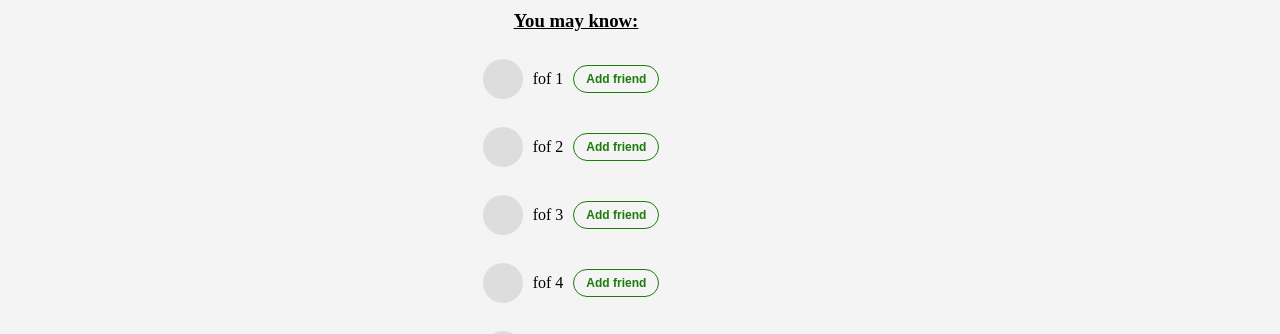
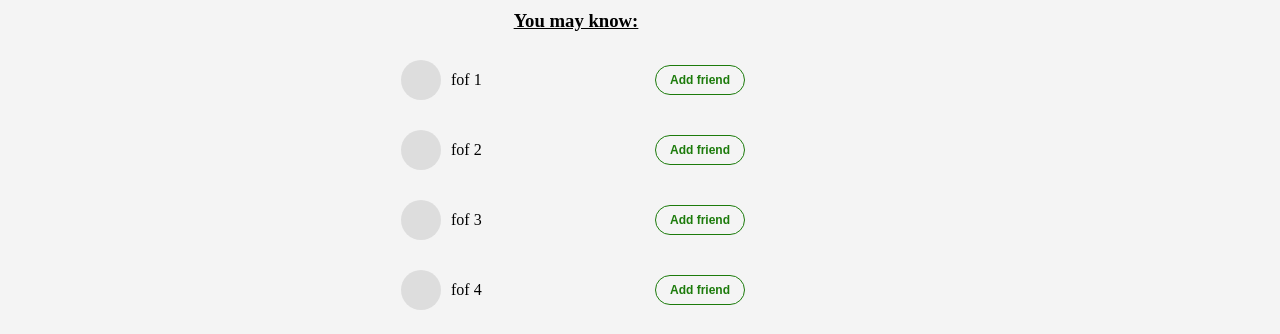
Before and after one commit to s-brown01/Doin, an Angular app in the folder doin-frontend/: page /friends in a window 1280 px wide. Shown: the part 449-783 px from the top of the page. Built offline with nearby package versions, Linux system fonts and the light colour scheme; sample sign-in values are in the browser's storage.

Commit message:
Changing styles of the may-know-list

```diff
--- a/doin-frontend/src/app/friends/friends.component.css
+++ b/doin-frontend/src/app/friends/friends.component.css
@@ -1,3 +1,7 @@
+.content-wrapper {
+  align-items: center;
+}
+
 .friends-wrapper {
   height: 100vh; /* Full viewport height */
   display: flex;
@@ -86,8 +90,8 @@ ul > * {
 
 .may-know-list{
   height: 100%;
+  width: 55%;
   overflow-y: auto;
-
 }
 
 h3 {
--- a/doin-frontend/src/app/shared/friend-list/friend-list.component.css
+++ b/doin-frontend/src/app/shared/friend-list/friend-list.component.css
@@ -3,6 +3,7 @@
   align-items: center;
   justify-content: center;
   margin-bottom: 10px;
+  width: 350px;
 }
 
 .avatar {
@@ -17,19 +18,30 @@
   flex-grow: 1;
   font-size: 16px;
   font-weight: 500;
+  text-align: left;
+  white-space: nowrap;
+  width: 35%;
+  overflow: hidden; /* Hide overflowed text */
+  text-overflow: ellipsis; /* Display '...' when text overflows */
 }
 
-.remove-button {
+.remove-button, .add-button {
   padding: 6px 12px;
-  border: 1px solid #c0392b;
   border-radius: 20px;
   background-color: transparent;
-  color: #c0392b;
   font-size: 12px;
   font-weight: bold;
   cursor: pointer;
   outline: none;
   margin: 10px;
+  width: 85%;
+  height: 30px;
+}
+
+.remove-button {
+  border: 1px solid #c0392b;
+  color: #c0392b;
+
 }
 
 .remove-button:hover {
@@ -38,16 +50,8 @@
 }
 
 .add-button {
-  padding: 6px 12px;
   border: 1px solid #1c7b0b;
-  border-radius: 20px;
-  background-color: transparent;
   color: #1c7b0b;
-  font-size: 12px;
-  font-weight: bold;
-  cursor: pointer;
-  outline: none;
-  margin: 10px;
 }
 
 .add-button:hover {
```
